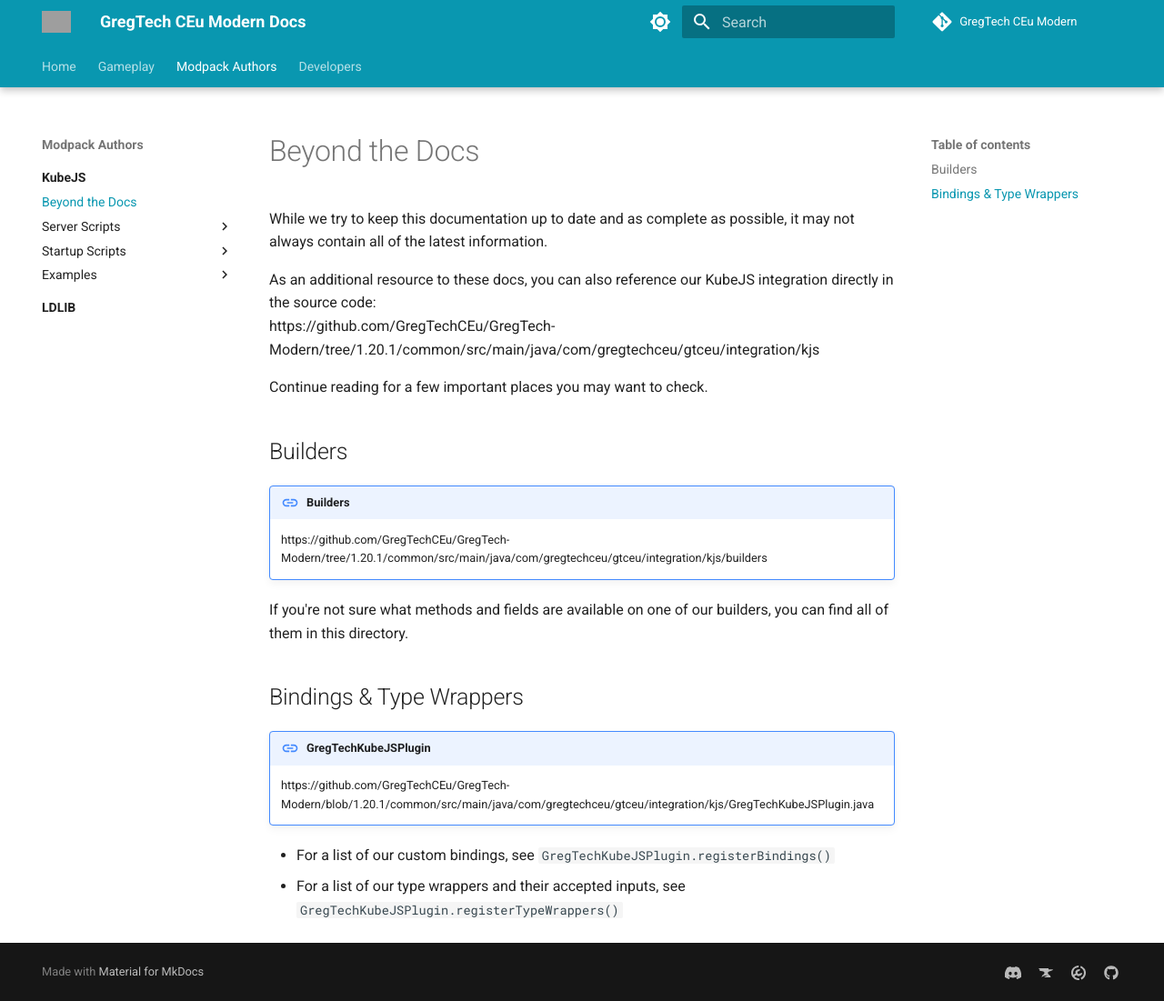
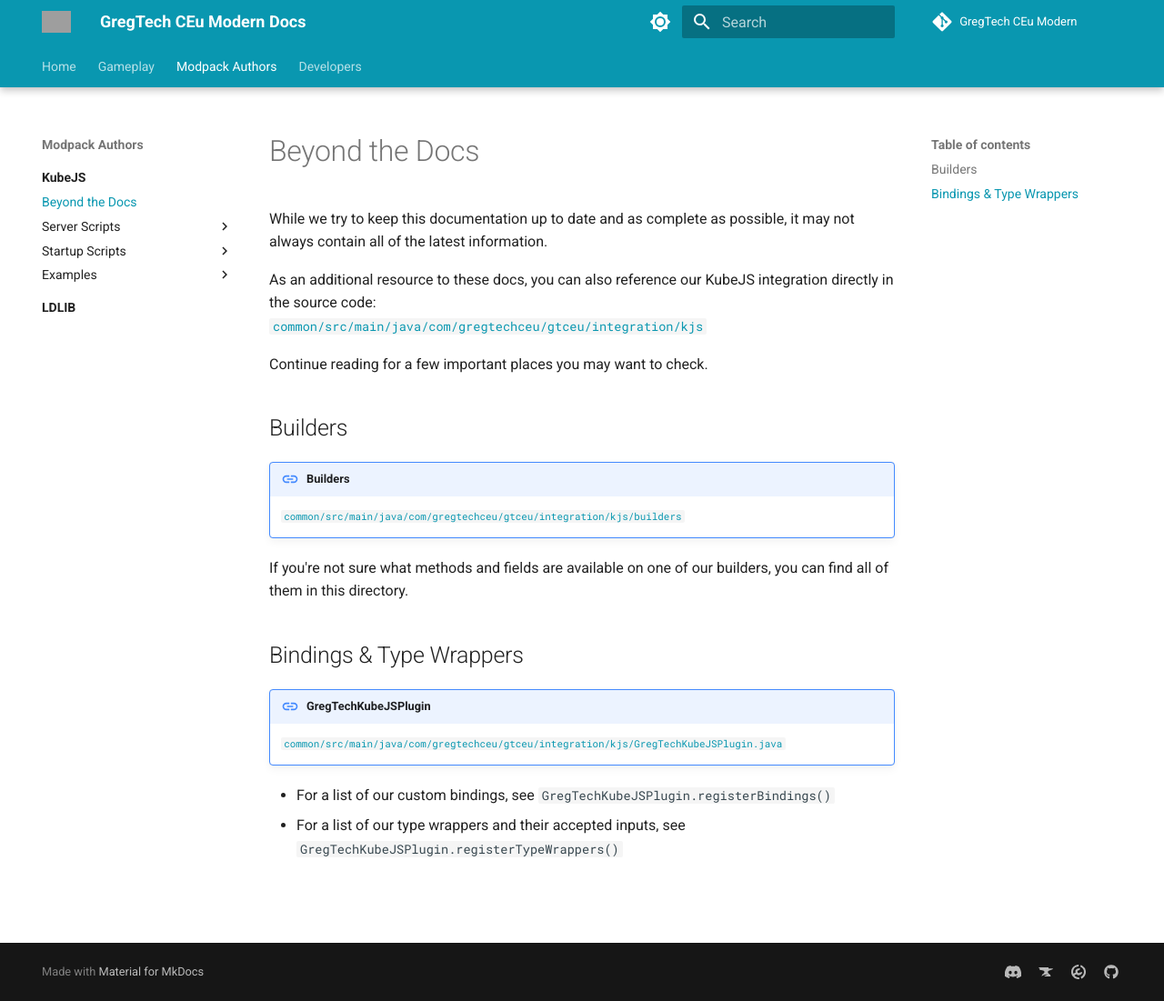
Before and after one commit to GregTechCEu/gtceu-modern-docs, an MkDocs documentation site: the page built from docs/Modpacks/KubeJS/Beyond-The-Docs.md, in a window 1280 px wide and 1101 px high. Shown: the whole window at 91% size. Built offline with MkDocs 1.6.1 and Material for MkDocs 9.7.7, drawn with Linux system fonts in a browser that asks for light colours; comment, search, counter and statistics services are not loaded; some of the changed lines change nothing that is shown; grey boxes are pictures that could not be loaded.

Commit message:
fix links not being detected

```diff
--- a/docs/Modpacks/KubeJS/Beyond-The-Docs.md
+++ b/docs/Modpacks/KubeJS/Beyond-The-Docs.md
@@ -8,7 +8,7 @@
 While we try to keep this documentation up to date and as complete as possible, it may not always contain all of the latest information.
 
 As an additional resource to these docs, you can also reference our KubeJS integration directly in the source code:
-https://github.com/GregTechCEu/GregTech-Modern/tree/1.20.1/common/src/main/java/com/gregtechceu/gtceu/integration/kjs
+[`common/src/main/java/com/gregtechceu/gtceu/integration/kjs`](https://github.com/GregTechCEu/GregTech-Modern/tree/1.20.1/common/src/main/java/com/gregtechceu/gtceu/integration/kjs)
 
 Continue reading for a few important places you may want to check.
 
@@ -16,7 +16,7 @@
 ## Builders
 
 !!! link "Builders"
-    https://github.com/GregTechCEu/GregTech-Modern/tree/1.20.1/common/src/main/java/com/gregtechceu/gtceu/integration/kjs/builders
+    [`common/src/main/java/com/gregtechceu/gtceu/integration/kjs/builders`](https://github.com/GregTechCEu/GregTech-Modern/tree/1.20.1/common/src/main/java/com/gregtechceu/gtceu/integration/kjs/builders)
 
 If you're not sure what methods and fields are available on one of our builders, you can find all of them in this directory.
 
@@ -24,7 +24,7 @@
 ## Bindings & Type Wrappers
 
 !!! link "GregTechKubeJSPlugin"
-    https://github.com/GregTechCEu/GregTech-Modern/blob/1.20.1/common/src/main/java/com/gregtechceu/gtceu/integration/kjs/GregTechKubeJSPlugin.java
+    [`common/src/main/java/com/gregtechceu/gtceu/integration/kjs/GregTechKubeJSPlugin.java`](https://github.com/GregTechCEu/GregTech-Modern/blob/1.20.1/common/src/main/java/com/gregtechceu/gtceu/integration/kjs/GregTechKubeJSPlugin.java)
 
 - For a list of our custom bindings, see `GregTechKubeJSPlugin.registerBindings()`
 - For a list of our type wrappers and their accepted inputs, see `GregTechKubeJSPlugin.registerTypeWrappers()`
```
